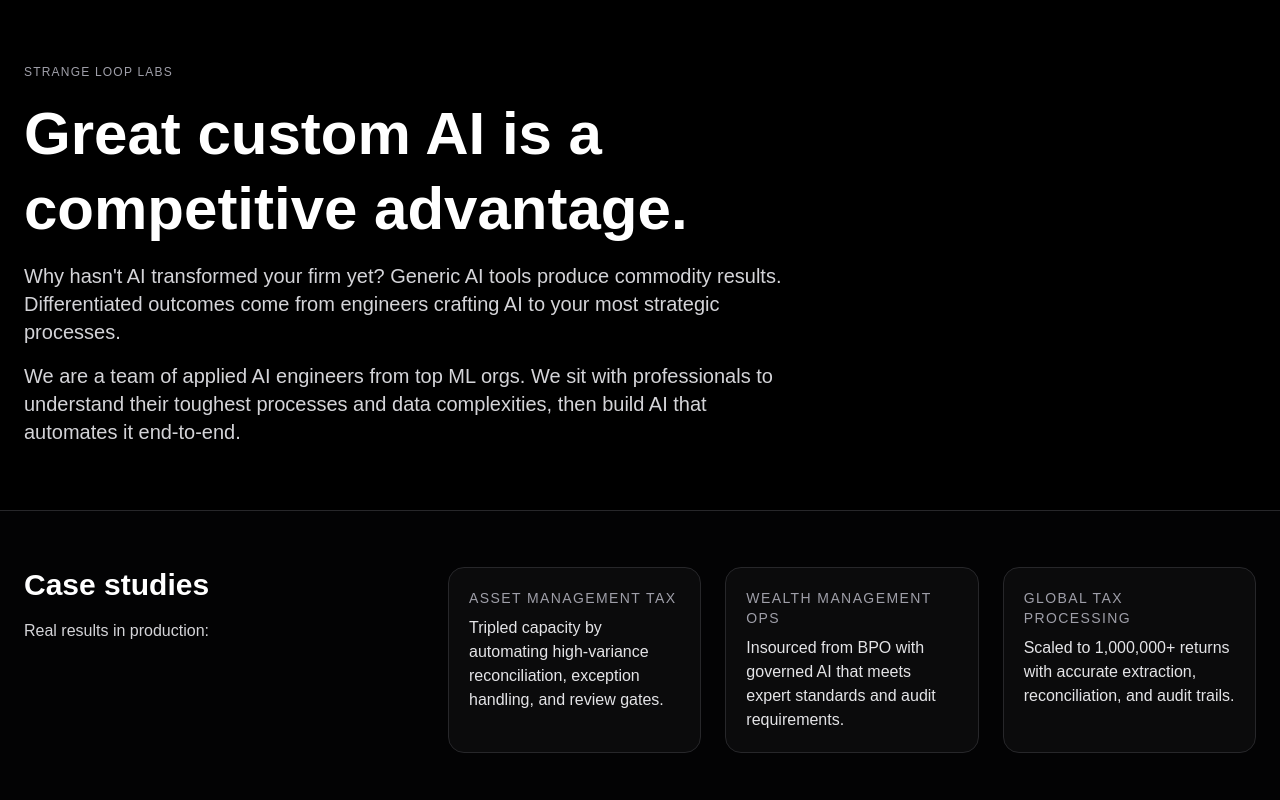
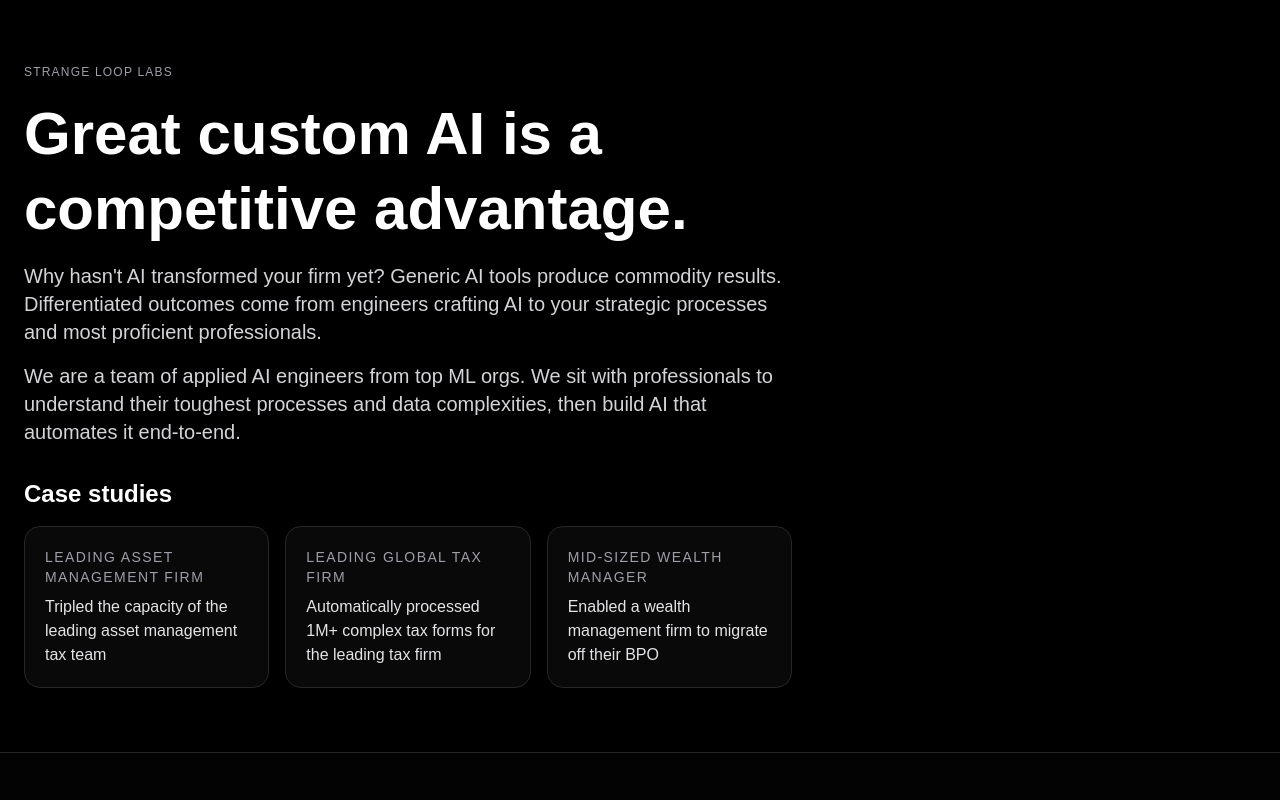
Before and after one commit to rickbhardwaj/strange-loop-manifesto, a Next.js app: page / in a window 1280 px wide. Shown: the top 800 px of the page. Built offline with nearby package versions, Linux system fonts and the light colour scheme.

Commit message:
Redesign Case Studies: inline subsection under hero; left-aligned callouts; remove banner section

```diff
--- a/src/app/page.tsx
+++ b/src/app/page.tsx
@@ -11,48 +11,40 @@
               Great custom AI is a competitive advantage.
             </h1>
             <p className="text-lg md:text-xl text-zinc-300">
-              Why hasn't AI transformed your firm yet? Generic AI tools produce commodity results. Differentiated outcomes come from engineers crafting AI to your most strategic processes.
+              Why hasn't AI transformed your firm yet? Generic AI tools produce commodity results. Differentiated outcomes come from engineers crafting AI to your strategic processes and most proficient professionals.
             </p>
             <p className="text-lg md:text-xl text-zinc-300">
               We are a team of applied AI engineers from top ML orgs. We sit with professionals to understand their toughest processes and data complexities, then build AI that automates it end-to-end.
             </p>
-          </div>
-        </div>
-      </header>
-
-      {/* Case Studies */}
-      <section className="border-y border-zinc-800 bg-zinc-950/40">
-        <div className="mx-auto max-w-7xl px-6 py-12 md:py-14 grid md:grid-cols-3 gap-8 md:gap-10 items-start">
-          <div className="md:col-span-1">
-            <h2 className="text-3xl font-semibold">Case studies</h2>
-            <p className="mt-4 text-zinc-300">Real results in production:</p>
-          </div>
-          <div className="md:col-span-2 grid sm:grid-cols-3 gap-6">
+            {/* Case Studies (inline subsection) */}
+            <div className="mt-8">
+              <h2 className="text-xl md:text-2xl font-semibold">Case studies</h2>
+              <div className="mt-4 grid gap-4 sm:grid-cols-2 md:grid-cols-3">
                 {[
                   {
-                title: "Asset management tax",
-                body:
-                  "Tripled capacity by automating high‑variance reconciliation, exception handling, and review gates.",
+                    title: "Leading Asset Management Firm",
+                    body: "Tripled the capacity of the leading asset management tax team",
                   },
                   {
-                title: "Wealth management ops",
-                body:
-                  "Insourced from BPO with governed AI that meets expert standards and audit requirements.",
+                    title: "Leading Global Tax Firm",
+                    body: "Automatically processed 1M+ complex tax forms for the leading tax firm",
                   },
                   {
-                title: "Global tax processing",
-                body:
-                  "Scaled to 1,000,000+ returns with accurate extraction, reconciliation, and audit trails.",
+                    title: "Mid-Sized Wealth Manager",
+                    body: "Enabled a wealth management firm to migrate off their BPO",
                   },
                 ].map((c) => (
-              <div key={c.title} className="rounded-2xl border border-zinc-800 p-5 bg-zinc-900/40">
+                  <div key={c.body} className="rounded-2xl border border-zinc-800 p-5 bg-zinc-900/40">
                     <div className="text-sm uppercase tracking-widest text-zinc-400">{c.title}</div>
                     <p className="mt-2 text-zinc-200">{c.body}</p>
                   </div>
                 ))}
               </div>
             </div>
-      </section>
+          </div>
+        </div>
+      </header>
+
 
       {/* Outcomes Not Tools */}
       <section className="border-y border-zinc-800 bg-zinc-950/40">
```
Lines whose indentation alone changed are shown as unchanged.
